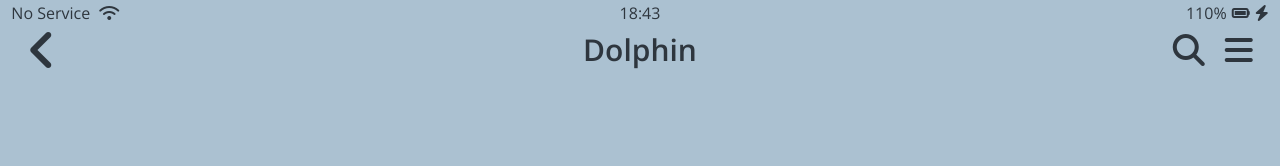
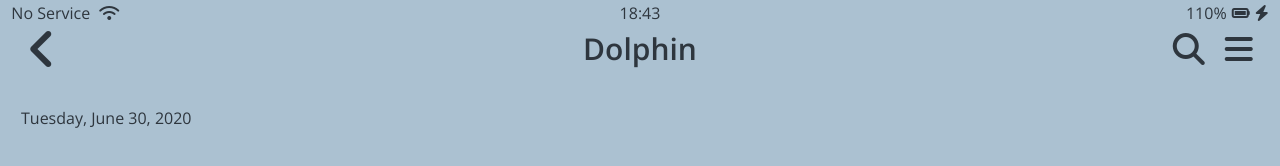
Before and after one commit to YeoSangPil/kokoa-clone-2022, a plain HTML site: page chat.html in a window 1280 px wide. Shown: the top 166 px of the page. Drawn offline with nearby package versions, Linux system fonts and the light colour scheme.

Commit message:
modify alt-header css, position

```diff
--- a/chat.html
+++ b/chat.html
@@ -36,8 +36,10 @@
                 <span><i class="fa fa-bars fa-2x"></i></span>
             </div>
         </header>
-        <main class="main-screen">
-
+        <main class="main-screen main-chat">
+            <div class="chat__timestamp">
+                <span>Tuesday, June 30, 2020</span>
+            </div>
         </main>
         <script src="https://kit.fontawesome.com/bd8ce9ab62.js" crossorigin="anonymous"></script>
     </body>
--- a/css/components/alternative-screen-header.css
+++ b/css/components/alternative-screen-header.css
@@ -21,7 +21,7 @@
     justify-content: flex-end;
 }
 
-.alt-header__column:last-child i {
+.alt-header__column:last-child span {
     padding-left: 20px;
 }
 
--- a/css/components/status-bar.css
+++ b/css/components/status-bar.css
@@ -2,10 +2,9 @@
     display: flex;
     justify-content: center;
     padding: 5px;
-    /* position: fixed; */
-    top: 0px;
-    left: 0px;
-    right: 0px;
+    position: fixed;
+    width: 100%;
+    box-sizing: border-box;
 }
 .status-bar__column {
     width: 33%;
--- a/css/screens/chat.css
+++ b/css/screens/chat.css
@@ -1,3 +1,27 @@
 #chat-screen {
     background-color: #abc1d1;
+    height: 1000vh
 }
+
+#chat-screen .alt-header,
+#chat-screen .status-bar {
+    top: 0px;
+    position: fixed;
+    width: 100%;
+    background-color: #abc1d1;
+    box-sizing: border-box;
+
+}
+
+#chat-screen .status-bar {
+    z-index: 2;
+}
+
+#chat-screen .alt-header {
+    top: 25px;
+    z-index: 1;
+}
+
+.main-chat {
+    margin-top: 110px;
+}
--- a/css/screens/settings.css
+++ b/css/screens/settings.css
@@ -1,3 +1,19 @@
+.alt-header,
+.status-bar {
+    position: fixed;
+    top: 0px;
+    width: 100%;
+    box-sizing: border-box;
+}
+
+.alt-header {
+    top: 25px;
+}
+
+.settings-screen {
+    margin-top: 70px;
+}
+
 .settings__setting {
     padding: 25px 0px;
     border-bottom: 1px solid rgba(0, 0, 0, 0.1);
```
Also changed, not shown: settings.html (+1 -1 lines).
